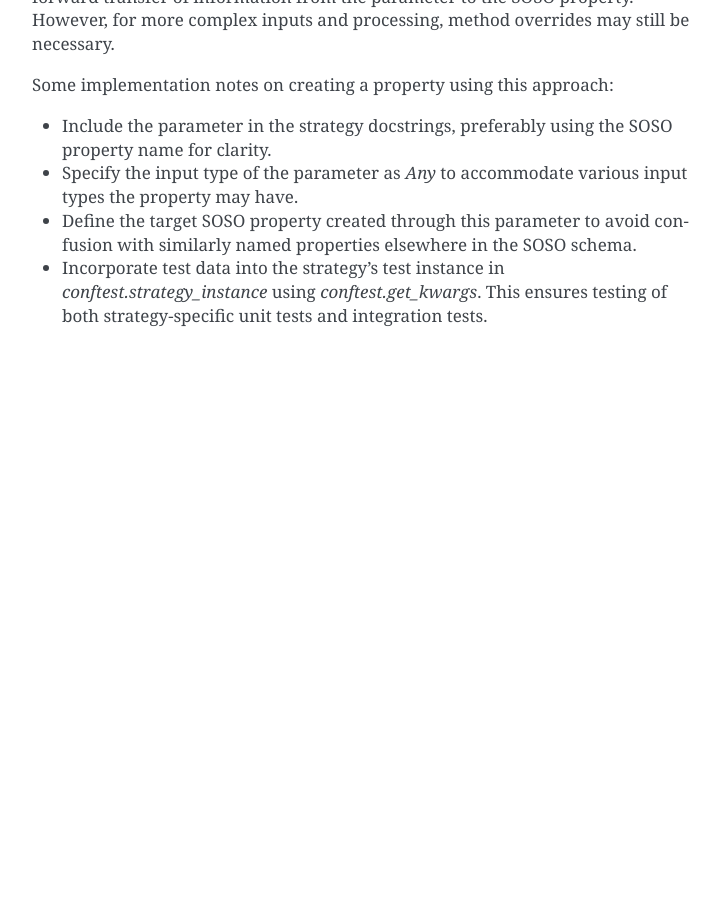
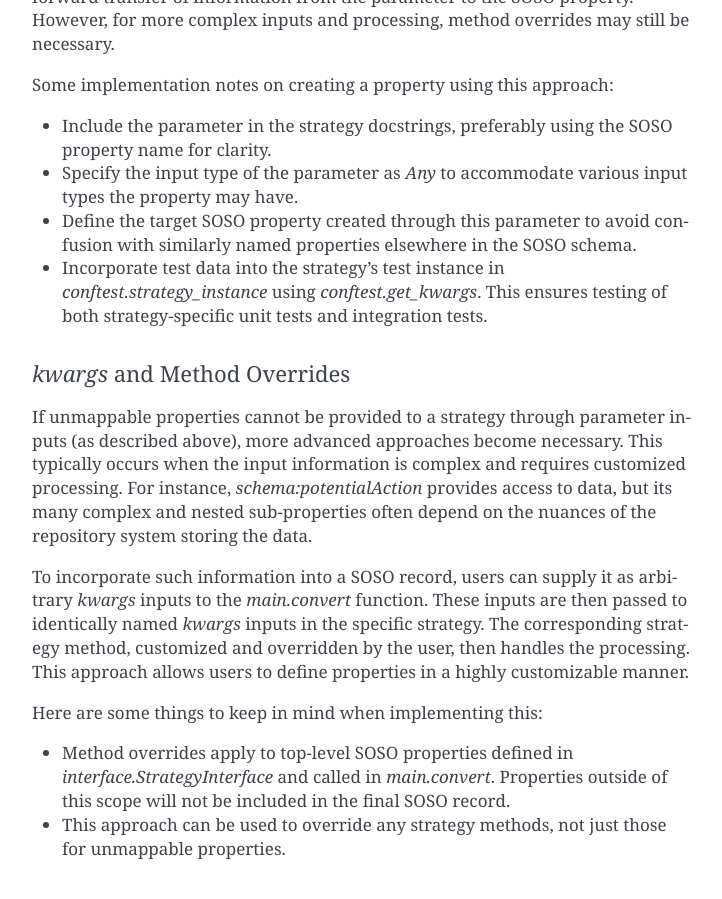
Before and after one commit to clnsmth/soso, a Sphinx documentation site: the page built from docs/source/dev/design.rst, in a window 1280 px wide and 900 px high, scrolled down 8262 px. Shown: the whole window, without its empty margins (388-1110 px from the left). Built offline with Sphinx 7.4.7, drawn with Linux system fonts in a browser that asks for light colours; before the commit the page ends 8630 px from its top, so only the background shows below that; some of the changed text lies outside the part shown.

Commit message:
docs: override methods for advanced customization
Provide detailed documentation on advanced customization techniques
using `kwargs`and method overrides. This offers users a comprehensive
understanding similar to the detailed "Customization/Parameter Inputs"
section.

Related to: 634bca84020ca74d264a73e3b723f8cf815ed67a

```diff
--- a/docs/source/dev/design.rst
+++ b/docs/source/dev/design.rst
@@ -219,3 +219,15 @@ Some implementation notes on creating a property using this approach:
 * Specify the input type of the parameter as `Any` to accommodate various input types the property may have.
 * Define the target SOSO property created through this parameter to avoid confusion with similarly named properties elsewhere in the SOSO schema.
 * Incorporate test data into the strategy's test instance in `conftest.strategy_instance` using `conftest.get_kwargs`. This ensures testing of both strategy-specific unit tests and integration tests.
+
+`kwargs` and Method Overrides
+^^^^^^^^^^^^^^^^^^^^^^^^^^^^^
+
+If unmappable properties cannot be provided to a strategy through parameter inputs (as described above), more advanced approaches become necessary. This typically occurs when the input information is complex and requires customized processing. For instance, `schema:potentialAction` provides access to data, but its many complex and nested sub-properties often depend on the nuances of the repository system storing the data.
+
+To incorporate such information into a SOSO record, users can supply it as arbitrary `kwargs` inputs to the `main.convert` function. These inputs are then passed to identically named `kwargs` inputs in the specific strategy. The corresponding strategy method, customized and overridden by the user, then handles the processing. This approach allows users to define properties in a highly customizable manner.
+
+Here are some things to keep in mind when implementing this:
+
+* Method overrides apply to top-level SOSO properties defined in `interface.StrategyInterface` and called in `main.convert`. Properties outside of this scope will not be included in the final SOSO record.
+* This approach can be used to override any strategy methods, not just those for unmappable properties.
```
